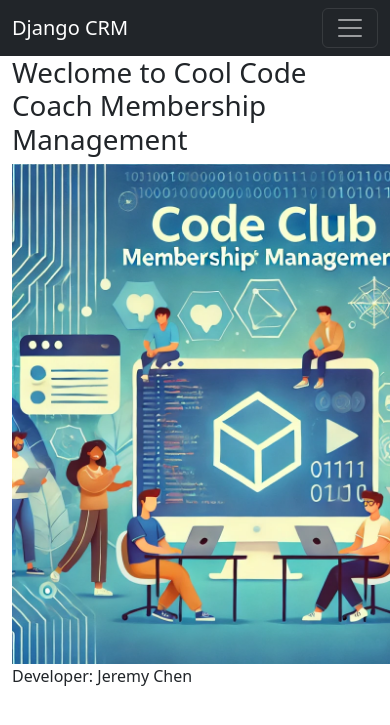
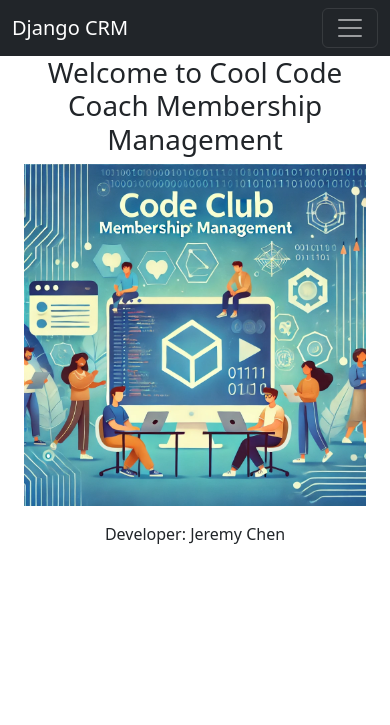
Before and after one commit to jeremy886/mvp24, a Django app: page / in a window 390 px wide; the page is wider, and only the part inside the window is pictured. Shown: the top 725 px of that part. Run offline with Django 5.2, Linux system fonts and the light colour scheme.

Commit message:
make home page responsive with bootstrap

```diff
--- a/templates/crm/home.html
+++ b/templates/crm/home.html
@@ -2,8 +2,17 @@
 
 {% load static %}
 {% block content %}
-    <h1>Weclome to Cool Code Coach Membership Management</h1>
-    <img src="{% static 'crm/images/crm_home.webp' %}" width="500" alt="Hi!"/>
-    <br/>
-    Developer: {{ records.developer }}
+    <div class="container">
+        <div class="row">
+            <div class="col-12 text-center">
+                <h1>Welcome to Cool Code Coach Membership Management</h1>
+            </div>
+            <div class="col-12 text-center">
+                <img src="{% static 'crm/images/crm_home.webp' %}" class="img-fluid" alt="Hi!"/>
+            </div>
+            <div class="col-12 text-center mt-3">
+                Developer: {{ records.developer }}
+            </div>
+        </div>
+    </div>
 {% endblock %}
```
